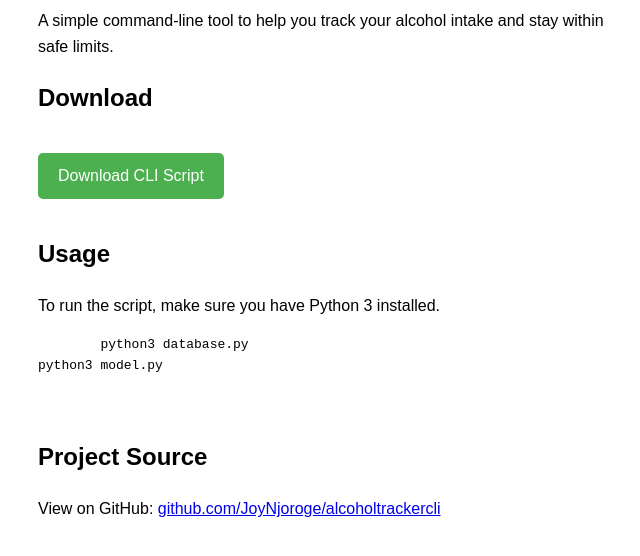
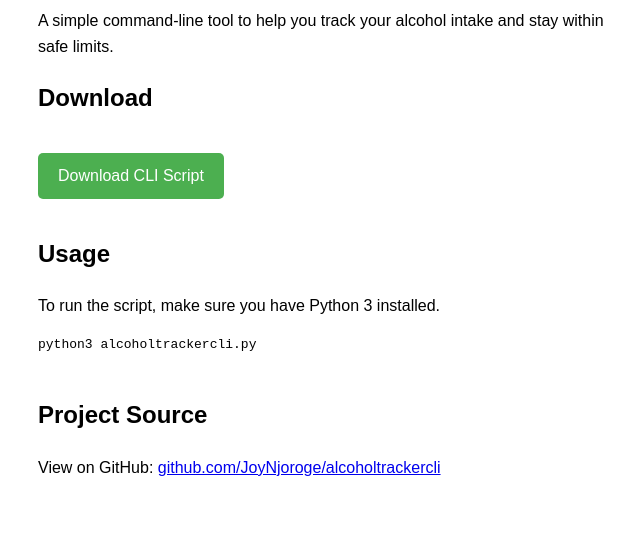
Before and after one commit to JoyNjoroge/alcoholtrackercli, a plain HTML site: page index.html in a window 1280 px wide. Shown: the part 118-674 px from the top of the page, without its empty margins (302-942 px from the left). Drawn offline with Linux system fonts and the light colour scheme.

Commit message:
Landing Page

```diff
--- a/index.html
+++ b/index.html
@@ -51,9 +51,7 @@
     <h2>Usage</h2>
     <p>To run the script, make sure you have Python 3 installed.</p>
     <pre>
-        python3 database.py
-python3 model.py
-
+python3 alcoholtrackercli.py
   </pre
     >
 
```
